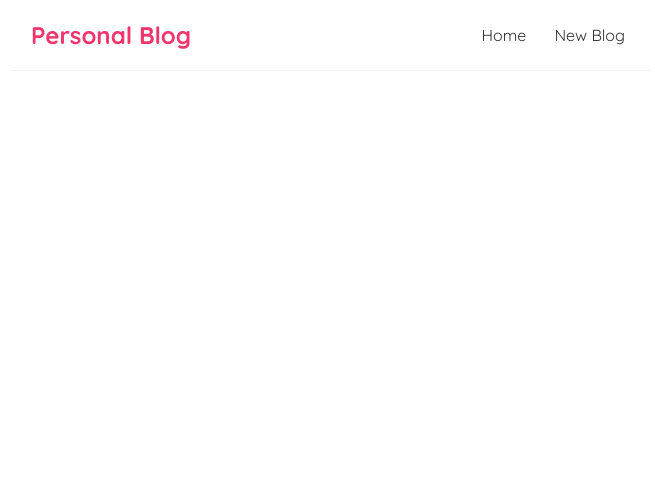
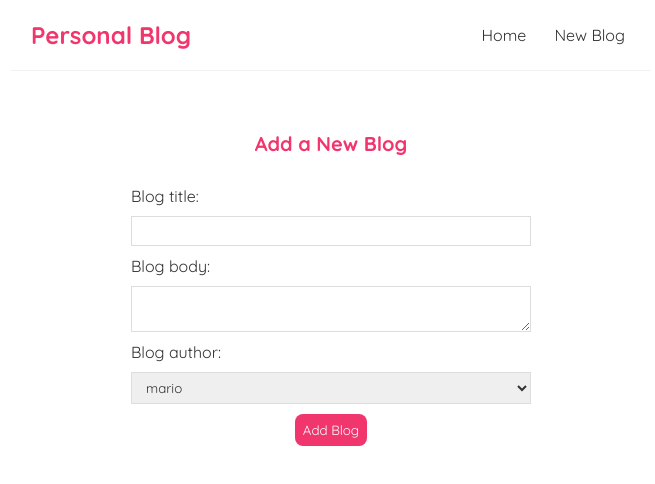
Before and after one commit to DanielDaCosta/firebase-chat-bot, a React (Create React App) app in the folder quantum-chat/: page /create in a window 1280 px wide. Shown: the top 484 px of the page, without its empty margins (309-964 px from the left). Built offline with nearby package versions, Linux system fonts and the light colour scheme.

Commit message:
Add Create component; delete

```diff
--- a/quantum-chat/src/App.js
+++ b/quantum-chat/src/App.js
@@ -1,6 +1,7 @@
 import Navbar from './Navbar';
 import Home from './Home';
 import BlogDetails from './BlogDetails';
+import Create from './Create';
 import {BrowserRouter, Route, Routes} from 'react-router-dom'
 
 function App() {
@@ -15,6 +16,7 @@ function App() {
           <Routes>
             <Route exact path="/" element={<Home />} />
             <Route path="/blogs/:id" element={<BlogDetails />} />
+            <Route exact path="/create" element={<Create />} />
           </Routes>
         </div>
       </div>
--- a/quantum-chat/src/BlogDetails.js
+++ b/quantum-chat/src/BlogDetails.js
@@ -1,20 +1,23 @@
 import { useNavigate, useParams } from 'react-router-dom';
 import useFetchSingleDoc from './useFetchSingleDoc';
+import { getFirestore, deleteDoc, doc } from "firebase/firestore";
 
 const BlogDetails = () => {
 
     const { id } = useParams()
 
     const {data: blog, error, isPending} = useFetchSingleDoc('books', id)
-    const history = useNavigate();
+    const navigate = useNavigate();
 
-    // const handleClick = () => {
-    //     fetch('http://localhost:8000/blogs/' + blog.id, {
-    //         method: 'DELETE'
-    //     }).then(() => {
-    //         history.push('/')
-    //     })
-    // }
+    const handleClick = () => {
+        const db = getFirestore();
+
+        const docRef = doc(db, 'books', id)
+
+        deleteDoc(docRef).then(() => {
+            navigate('/')
+        })
+    }
 
     return (
         <div className="blog-details">
@@ -25,7 +28,7 @@ const BlogDetails = () => {
                     <h2> {blog.title}</h2>
                     <p>Written by {blog.author}</p>
                     <div>{blog.body}</div>
-                    {/* <button onClick={handleClick}>Delete</button> */}
+                    <button onClick={handleClick}>Delete</button>
                 </article>
             )
 
--- /dev/null
+++ b/quantum-chat/src/Create.js
@@ -0,0 +1,63 @@
+import { useState } from "react";
+import { useNavigate } from 'react-router-dom';
+import { getFirestore, collection, addDoc } from "firebase/firestore";
+
+const Create = () => {
+    const [title, setTitle] = useState('');
+    const [body, setBody] = useState('');
+    const [author, setAuthor] = useState('mario');
+    const [isPending, setIsPending] = useState(false);
+    const navigate = useNavigate();
+
+    const handleSubmit = (e) => {
+        e.preventDefault();
+        const blog = {title, body, author};
+
+        setIsPending(true);
+
+        const db = getFirestore();
+        const colRef = collection(db, 'books');
+
+        addDoc(colRef, {
+            title: blog.title,
+            body: blog.body,
+            author: blog.author
+        }).then(() => {
+            setIsPending(false);
+            navigate('/')
+        })
+
+    }
+
+    return (
+        <div className="create">
+            <h2>Add a New Blog</h2>
+            <form onSubmit={handleSubmit}>
+                <label>Blog title:</label>
+                <input type="text"
+                 required
+                 value={title}
+                 onChange={(e) => setTitle(e.target.value)}
+                />
+                <label>Blog body:</label>
+                <textarea
+                 required
+                 value={body}
+                 onChange={(e) => setBody(e.target.value)}
+                ></textarea>
+                <label>Blog author:</label>
+                <select
+                    value={author}
+                    onChange={(e) => setAuthor(e.target.value)}
+                >
+                    <option value="mario">mario</option>
+                    <option value="yoshi">yoshi</option>
+                </select>
+                {!isPending && <button>Add Blog</button>}
+                {isPending && <button disabled>Adding Blog...</button>}
+            </form>
+        </div>
+    );
+}
+
+export default Create;
```
